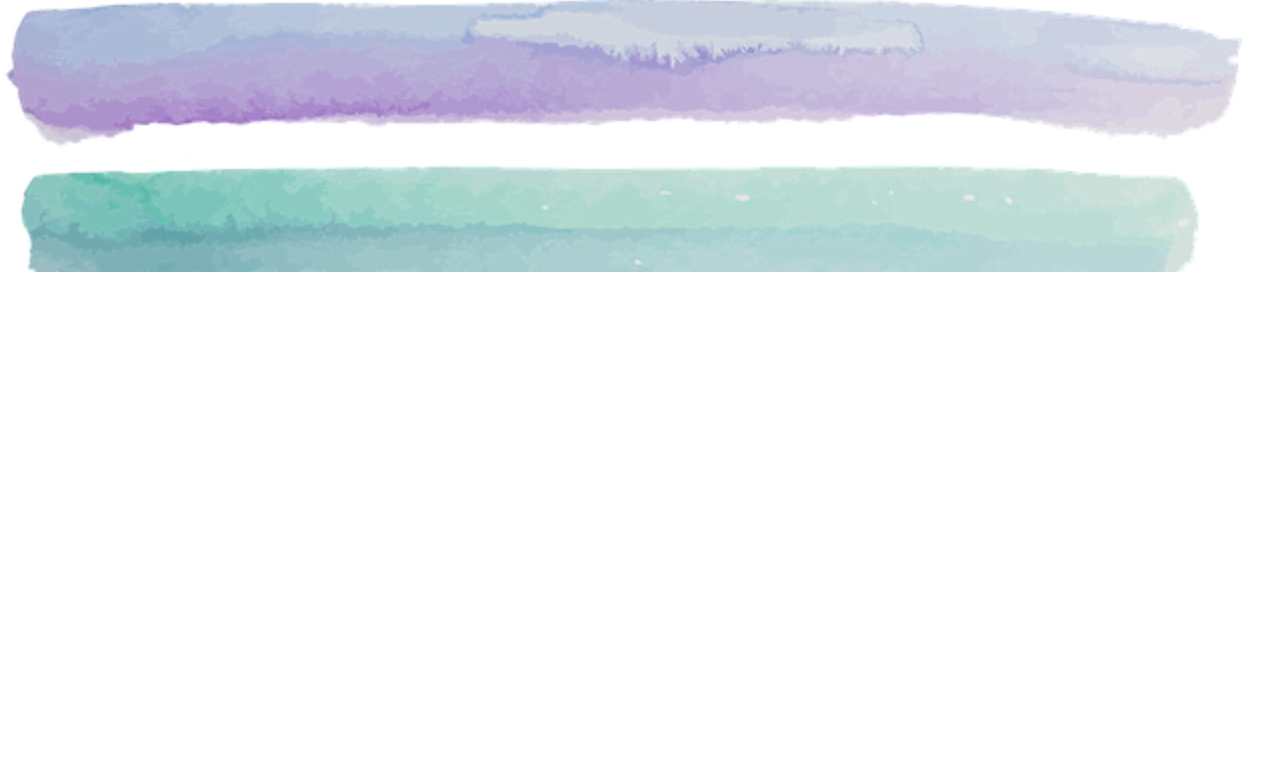
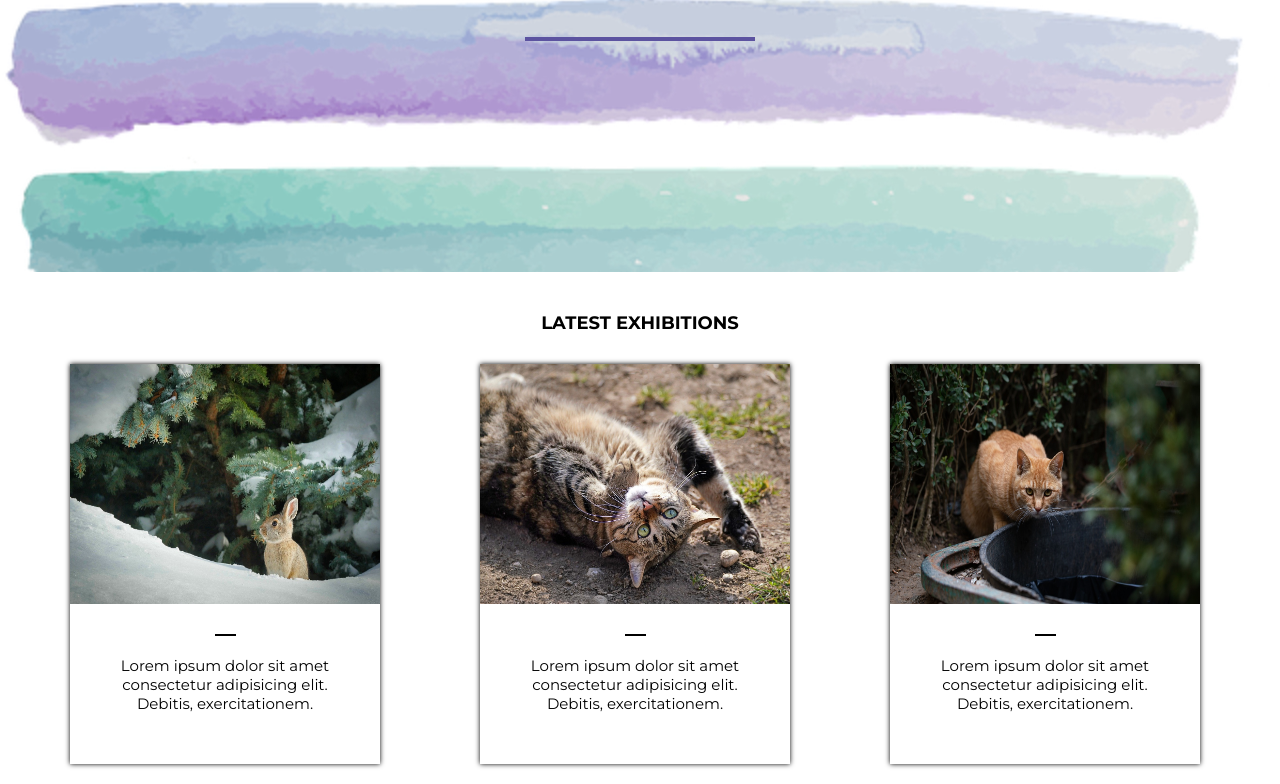
Before and after one commit to Emilciak/WebDesingPractiseHtmlCss, a plain HTML site: page index.html in a window 1280 px wide. Shown: the part 528-1312 px from the top of the page. Before the commit the page ends 800 px from the top, so only its background shows below. Drawn offline with Linux system fonts and the light colour scheme.

Commit message:
made section about exhibitons

```diff
--- a/index.html
+++ b/index.html
@@ -38,6 +38,43 @@
             <div></div>
         </div>
     </header>
+
+    <section class="exhibition  ">
+        <div class="wrap">
+            <h1>Latest Exhibitions</h1>
+            <div class="card-exhi">
+                <div class="image">
+                    <img src="img/exhi1.jpg" alt="rabbit in the forest">
+                </div>
+                <div class="info">
+                    <div class="line"></div>
+                    <p>Lorem ipsum dolor sit amet consectetur adipisicing elit. Debitis, exercitationem.</p>
+                </div>
+            </div>
+
+            <div class="card-exhi ">
+                <div class="image">
+                    <img src="img/exhi2.jpg" alt="cat laying on his back">
+                </div>
+                <div class="info">
+                    <div class="line"></div>
+                    <p>Lorem ipsum dolor sit amet consectetur adipisicing elit. Debitis, exercitationem.</p>
+                </div>
+            </div>
+
+            <div class="card-exhi clearfix">
+                    <div class="image">
+                        <img src="img/exhi3.jpg" alt="cat drinking water from fontain">
+                    </div>
+                    <div class="info">
+                        <div class="line"></div>
+                        <p>Lorem ipsum dolor sit amet consectetur adipisicing elit. Debitis, exercitationem.</p>
+
+                </div>
+            </div>
+        </div>
+
+    </section>
 </body>
 
 </html>
--- a/scss/style.scss
+++ b/scss/style.scss
@@ -2,6 +2,12 @@
 	padding: 0;
 	margin: 0;
 	box-sizing: border-box;
+}
+
+.clearfix::after {
+	content: "";
+	display: block;
+	clear: both;
 }
 
 html {
@@ -18,7 +24,7 @@ html {
 	background-size: cover;
 	background-repeat: no-repeat;
 	padding: 30px 30px;
-    margin: 0 auto;
+	margin: 0 auto;
 	.menu {
 		display: none;
 	}
@@ -66,6 +72,88 @@ html {
 
 		p {
 			font-size: 1.3rem;
+		}
+		div {
+			margin-left: auto;
+			margin-right: auto;
+			margin-top: 40px;
+			border: 2px solid rgb(92, 83, 160);
+			width: 30%;
+		}
+	}
+}
+
+.exhibition {
+	margin-top: 20px;
+
+	.wrap {
+		margin: 0 auto;
+		padding: 10px 20px;
+		h1 {
+			text-transform: uppercase;
+			text-align: center;
+			padding: 10px 20px;
+			font-size: 1.8rem;
+		}
+		.card-exhi {
+			box-shadow: 0 0 5px black;
+			margin-bottom: 20px;
+			height: 400px;
+			.image {
+				height: 50%;
+				img {
+					width: 100%;
+					height: 100%;
+				}
+				// margin-bottom: 50px;
+			}
+
+			.info {
+				padding: 60px 30px;
+				text-align: center;
+				.line {
+					border: 1px solid black;
+					width: 10%;
+					margin-left: auto;
+					margin-right: auto;
+					margin-bottom: 20px;
+				}
+			}
+		}
+	}
+}
+
+@media (orientation: landscape) {
+	.exhibition {
+		margin-top: 20px;
+
+		.wrap {
+			max-width: 1600px;
+			margin: 0 auto;
+			font-size: 0;
+			.card-exhi {
+				margin: 20px 50px;
+				float: left;
+				width: 25%;
+				.image {
+					height: 60%;
+					img {
+						width: 100%;
+						height: 100%;
+					}
+				}
+
+				.info {
+					padding: 30px 50px;
+					text-align: center;
+					.line {
+						margin-bottom: 20px;
+					}
+					p {
+						font-size: 1.5rem;
+					}
+				}
+			}
 		}
 	}
 }
@@ -124,7 +212,7 @@ html {
 	.header-nav {
 		.menu {
 			a {
-				font-size: 3rem;
+				font-size: 2.5rem;
 			}
 		}
 
@@ -143,7 +231,7 @@ html {
 	.header-nav {
 		.menu {
 			a {
-				font-size: 3.6rem;
+				font-size: 3rem;
 			}
 		}
 
@@ -162,7 +250,7 @@ html {
 	.header-nav {
 		.menu {
 			a {
-				font-size: 4.6rem;
+				font-size: 3.5rem;
 			}
 		}
 
```
Also changed, not shown: css/style.css, img/exhi1.jpg (added), img/exhi2.jpg (added), img/exhi3.jpg (added), 1 other file.
